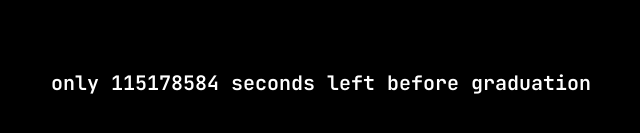
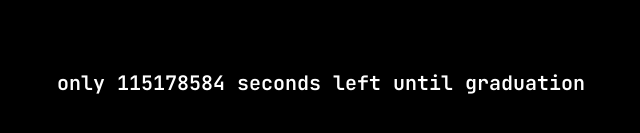
Before and after one commit to gregoire-badiche/5-years-left, a plain HTML site: page index.html in a window 1280 px wide. Shown: the part 317-450 px from the top of the page, without its empty margins (319-959 px from the left). Drawn offline with Linux system fonts and the light colour scheme.

Commit message:
fixed typo

```diff
--- a/index.html
+++ b/index.html
@@ -13,7 +13,7 @@
             <div class="before">only&nbsp;</div>
             <div class="counter">0</div>
             <div class="after">&nbsp;seconds</div>
-            <div class="message">left before graduation</div>
+            <div class="message">left until graduation</div>
         </div>
     </div>
 </body>
```
